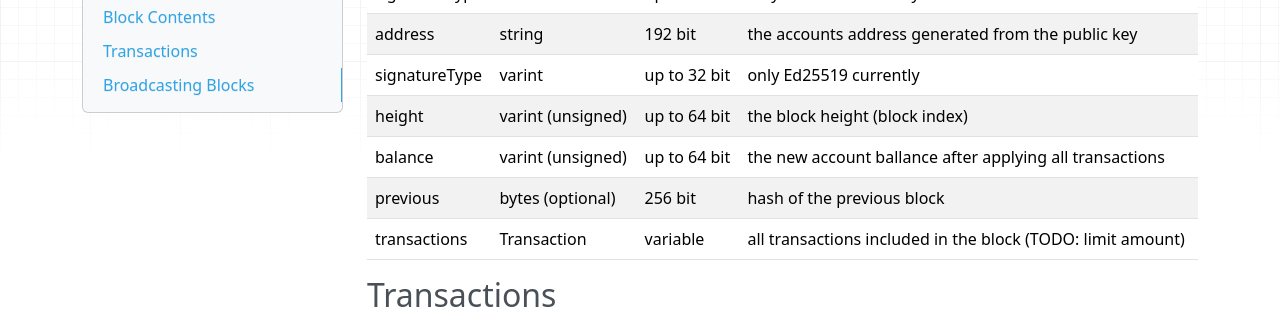
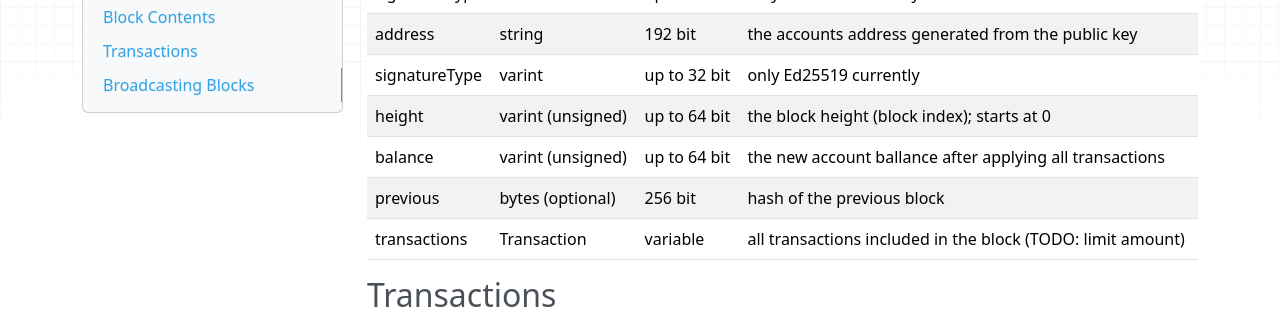
Before and after one commit to pognetwork/specification, an MkDocs documentation site: the page built from specification/protocol/transactions/blocks.md, in a window 1280 px wide and 900 px high, scrolled down 562 px. Shown: the part 155-464 px from the top of the window. Built offline with MkDocs 1.6.1, drawn with Linux system fonts in a browser that asks for light colours; nearby versions of some CDN libraries.

Commit message:
Adds description to block height
blocks start at 0

```diff
--- a/specification/protocol/transactions/blocks.md
+++ b/specification/protocol/transactions/blocks.md
@@ -20,7 +20,7 @@ Blocks contain sevaral fields:
 | signatureType | varint            | up to 32 bit | only Ed25519 currently                                      |
 | address       | string            | 192 bit      | the accounts address generated from the public key          |
 | signatureType | varint            | up to 32 bit | only Ed25519 currently                                      |
-| height        | varint (unsigned) | up to 64 bit | the block height (block index)                              |
+| height        | varint (unsigned) | up to 64 bit | the block height (block index); starts at 0                 |
 | balance       | varint (unsigned) | up to 64 bit | the new account ballance after applying all transactions    |
 | previous      | bytes (optional)  | 256 bit      | hash of the previous block                                  |
 | transactions  | Transaction       | variable     | all transactions included in the block (TODO: limit amount) |
```
